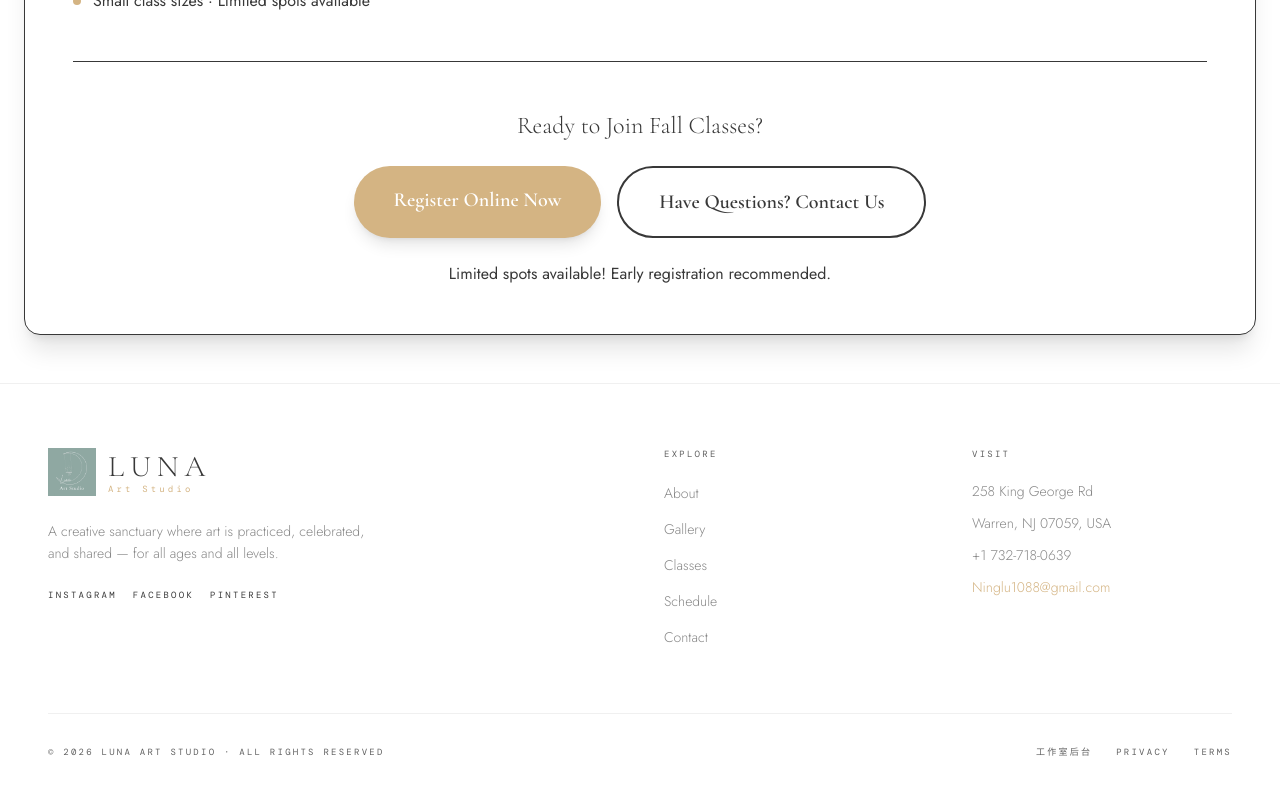
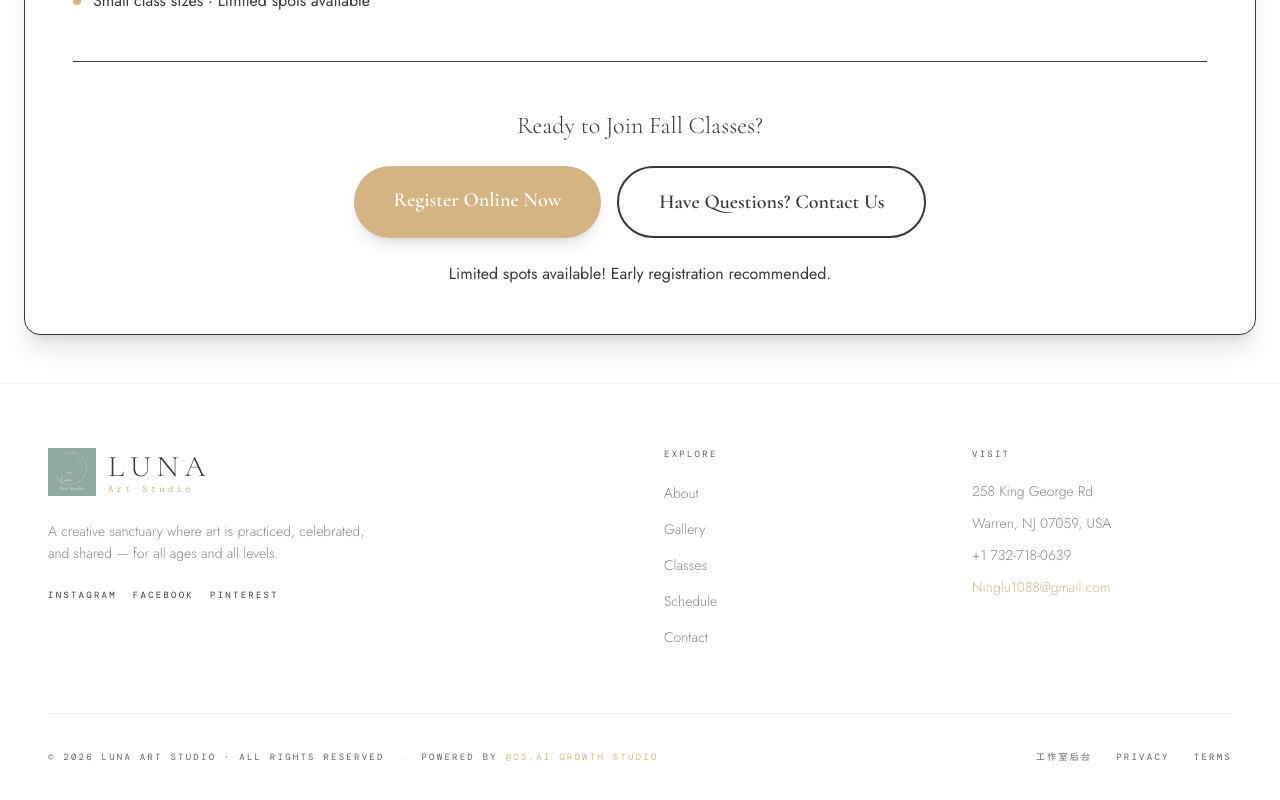
Before and after one commit to CathySong/luna-arts-studio.io, a Next.js app: page /flyer in a window 1280 px wide. Shown: the part 1065-1865 px from the top of the page. Built offline with nearby package versions, Linux system fonts and the light colour scheme; no server answers; a web font is replaced by a local one.

Commit message:
Add CS.AI Growth Studio credit to footer
Link Powered by @CS.AI Growth Studio to aboutme.goopenfield.com.

```diff
--- a/components/Footer.tsx
+++ b/components/Footer.tsx
@@ -73,9 +73,23 @@ export default function Footer() {
         </div>
 
         <div className="flex flex-col sm:flex-row items-center justify-between gap-4 pt-8 border-t border-gray-lightest">
-          <p className="font-mono text-[9px] tracking-widest uppercase text-gray-darker">
-            © {new Date().getFullYear()} Luna Art Studio · All rights reserved
-          </p>
+          <div className="flex flex-col sm:flex-row items-center gap-2 sm:gap-4 text-center sm:text-left">
+            <p className="font-mono text-[9px] tracking-widest uppercase text-gray-darker">
+              © {new Date().getFullYear()} Luna Art Studio · All rights reserved
+            </p>
+            <span className="hidden sm:inline text-gray-lightest">·</span>
+            <p className="font-mono text-[9px] tracking-widest uppercase text-gray-darker">
+              Powered by{" "}
+              <a
+                href="https://aboutme.goopenfield.com/"
+                target="_blank"
+                rel="noopener noreferrer"
+                className="text-accent-warm hover:text-gray-darkest transition-colors"
+              >
+                @CS.AI Growth Studio
+              </a>
+            </p>
+          </div>
           <div className="flex flex-wrap items-center justify-center sm:justify-end gap-6">
             <Link
               href="/studio"
```
